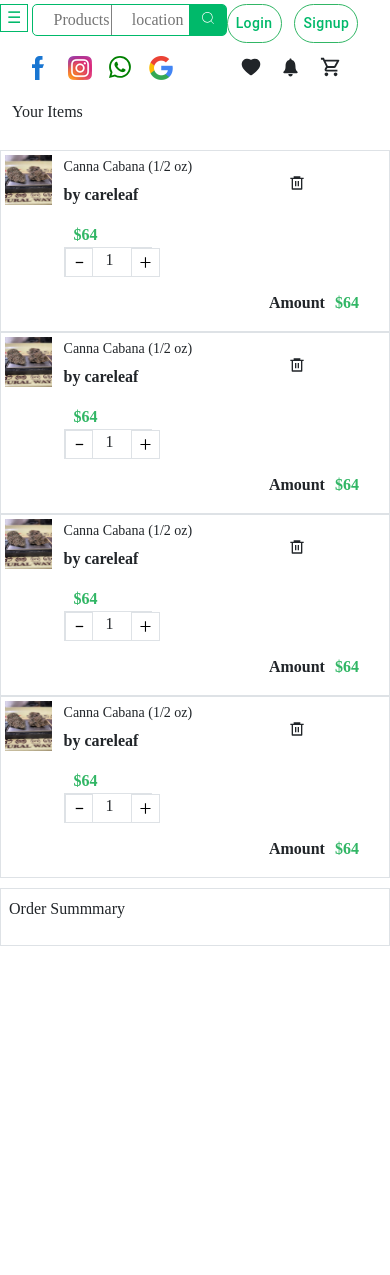
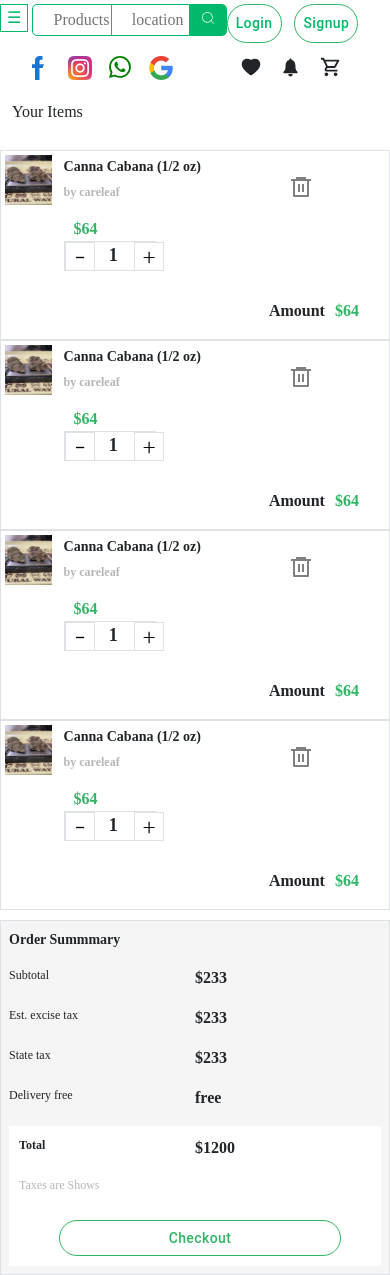
Before and after one commit to SelnoxInfotech/Backwoodorama_UserPanel, a React (Create React App) app: page /AddProductCart in a window 390 px wide. Before the commit the page ends 946 px from the top, so only its background shows below. Built offline with nearby package versions, Linux system fonts and the light colour scheme; what google-maps-react would draw is missing.

Commit message:
Addproductcart

```diff
--- a/src/AppStyle.css
+++ b/src/AppStyle.css
@@ -721,15 +721,23 @@ border: 1px solid #E7E7E7
     .Add_prod_btn_div{
       width: 12% !important;
     }
+    .add_prod_para_font h5 {
+      font-size: 16px;
+      font-weight: 700;
+  }
   }
   @media(max-width:487px){
     .Add_prod_btn_div{
       width: 16% !important;
     }
+
   }
 
   /* end */
   /* AddProductCartContainer */
+  .add_prod_cart_p p{
+    color: #B7B7B7;
+  }
   .AddProductCartContainer{
     display: flex;
   }
@@ -741,9 +749,12 @@ border: 1px solid #E7E7E7
     width: 100%;
     height: 80px;
   }
+
   .add_prod_para_font h5{
     font-size: 24px;
+    font-weight: 700;
   }
+
   .add_prod_para_margin{
     margin-top: 0px;
   }
@@ -752,24 +763,31 @@ border: 1px solid #E7E7E7
     height: 30px;
   }
   .addprod_quant{
-    width:38px !important;
+    width:39px !important;
   }
   .addprod_quant p{
-    margin-left: 12px;
+    margin-left: 14px;
+    font-weight: 700;
+    font-size: 18px;
   }
-  .add_prod_btn{
+  .add_prod_cart_btn{
     border-style: none;
     background-color: white;
     border: 1px solid #dee2e6;
+    /* color:#B7B7B7 !important; */
+    height: 29px;
+    font-weight: 700;
+  }
 
-    height: 29px;
-  }
+
   .add_prod_btn_amount{
     display: flex;
   }
   .Add_prod_cart_amount{
     display: flex;
     margin-left: 20px;
+    font-size:x-large;
+    color: gray;
   }
   .Add_prod_cart_amount p{
     color: #282625;
@@ -790,6 +808,14 @@ border: 1px solid #E7E7E7
   .Add_product_cart_right_container_summary{
    margin-top: 10px;
   }
+  .AddProduct_Cart_Btn{
+    width: 80% !important;
+    margin-top: 10px;
+  }
+  .AddProd_cart_center_btn{
+    display: flex;
+    justify-content: center;
+  }
   @media(max-width:1000px){
     .AddProductCartContainer{
       flex-direction: column;
@@ -798,6 +824,14 @@ border: 1px solid #E7E7E7
       /* width: 100% !important; */
 
     }
+    .AddProduct_Cart_Btn{
+      width: 48% !important;
+      margin-top: 10px;
+    }
+    .add_prod_para_font h5 {
+      font-size: 16px;
+      font-weight: 700;
+  }
     .AddProductCartContainerinner{
       width: 100% !important;
       margin-top: 10px !important;
@@ -814,6 +848,13 @@ border: 1px solid #E7E7E7
     .Add_prod_item_image_cont {
       width: 12% !important;
     }
+    .AddProdCartFont_weight p{
+      font-size: 16px !important;
+    }
+    .add_prod_cart_summary_p p{
+      font-size: 12px;
+
+    }
     .add_prod_para_font p{
       font-size: 18px !important;
     }
@@ -825,13 +866,38 @@ border: 1px solid #E7E7E7
     .Add_prod_content_cont{
       width: 64% !important;
     }
+    .AddProdCartFont_weight p{
+      font-size: 16px !important;
+    }
+    .add_prod_cart_summary_p p{
+      font-size: 12px;
+
+    }
+    .Add_prod_sub_minus_cont {
+      width: 33% !important;
+  }
   }
   @media(max-width:442px){
     .Add_prod_content_cont{
       width: 55% !important;
     }
+    .AddProdCartFont_weight p{
+      font-size: 14px !important;
+    }
+    .AddProduct_Cart_Btn{
+      width:80% !important;
+      margin-top: 10px;
+    }
+    .add_prod_cart_p p{
+      font-size: 12px;
+      color: #B7B7B7;
+    }
+    .add_prod_cart_summary_p p{
+      font-size: 12px;
+
+    }
     .Add_prod_sub_minus_cont {
-      width: 45% !important;
+      width: 47% !important;
     }
     .add_prod_para_font h5{
       font-size: 14px;
@@ -848,5 +914,19 @@ border: 1px solid #E7E7E7
     width: 100%;
     height: 69px;
 }
+.order_summary_flex{
+  display: flex;
+}
+.Add_product_cart_right_container_summary{
+  background: #F5F5F5;
+}
+.order_Summary_total_container{
+  background: #FFFFFF;
+  padding: 10px;
+}
+.AddProdCartFont_weight p{
+  font-weight: 700;
+  font-size: 24px;
+}
 
   /* end */
--- a/src/Components/Page/Dashboard/Delivery/Product/AddProductCart.jsx
+++ b/src/Components/Page/Dashboard/Delivery/Product/AddProductCart.jsx
@@ -1,8 +1,14 @@
 import { AiOutlinePlus } from "react-icons/ai"
 import { GrFormSubtract } from "react-icons/gr";
 import { RiDeleteBin6Line } from "react-icons/ri"
+import LoadingButton from '@mui/lab/LoadingButton';
+import Box from '@mui/material/Box';
+import useStyles from "../../../../../Style"
+
 const AddProductCart = () => {
-    const cartArr = [{ head: "Canna Cabana (1/2 oz)", innerHead: 'by careleaf', rs: "64$" },
+    const classes = useStyles()
+
+    const AddProduct_CartArr = [{ head: "Canna Cabana (1/2 oz)", innerHead: 'by careleaf', rs: "64$" },
     { head: "Canna Cabana (1/2 oz)", innerHead: 'by careleaf', rs: "64$" },
     { head: "Canna Cabana (1/2 oz)", innerHead: 'by careleaf', rs: "64$" },
     { head: "Canna Cabana (1/2 oz)", innerHead: 'by careleaf', rs: "64$" }
@@ -18,7 +24,7 @@ const AddProductCart = () => {
                     <div className="col-12  AddProductCartContainer">
 
                         <div className="col-10  AddProductCartContainerinner">
-                            {cartArr.map((ele, index) => {
+                            {AddProduct_CartArr.map((ele, index) => {
                                 return (
                                     <div className="col-12 border Add_product_cart_left_container_item" key={index}>
 
@@ -33,7 +39,7 @@ const AddProductCart = () => {
 
                                                 </div>
 
-                                                <div className="col-12 fontStyle  add_prod_para_margin">
+                                                <div className="col-12 fontStyle  add_prod_para_margin add_prod_cart_p">
                                                     <p>by careleaf</p>
 
                                                 </div>
@@ -44,14 +50,14 @@ const AddProductCart = () => {
                                                 <div className="col-12 add_prod_btn_amount">
                                                     <div className="col-2 border Add_prod_sub_minus_cont d-flex">
                                                         <div className="col-4">
-                                                            <button className="add_prod_btn"><GrFormSubtract size={"large"} /></button>
+                                                            <button className="add_prod_cart_btn"><GrFormSubtract size={"large"} /></button>
 
                                                         </div>
                                                         <div className="col-2 addprod_quant">
                                                             <p>1</p>
                                                         </div>
-                                                        <div className="col-4 ">
-                                                            <button className="add_prod_btn"><AiOutlinePlus size={"large"} /></button>
+                                                        <div className="col-4">
+                                                            <button className="add_prod_cart_btn"><AiOutlinePlus size={"large"} /></button>
 
                                                         </div>
 
@@ -77,8 +83,78 @@ const AddProductCart = () => {
                                 )
                             })}
                         </div>
-                        <div className="col-2 border  p-2 Add_product_cart_right_container_summary">
+                        <div className="col-2 border  p-2 Add_product_cart_right_container_summary ">
+                            <div className="col-12 fontStyle AddProdCartFont_weight">
                             <p>Order Summmary</p>
+
+                            </div>
+                            <div className="col-12 order_summary_flex">
+                                <div className="col-6 add_prod_cart_summary_p">
+                                    <p>Subtotal</p>
+                                </div>
+                                <div className="col-2 fontStyle">
+                                    <p>$233</p>
+                                </div>
+
+
+                            </div>
+                            <div className="col-12 order_summary_flex">
+                                <div className="col-6 add_prod_cart_summary_p">
+                                    <p>Est. excise tax</p>
+                                </div>
+                                <div className="col-2 fontStyle">
+                                    <p>$233</p>
+                                </div>
+
+
+                            </div>
+                            <div className="col-12 order_summary_flex">
+                                <div className="col-6 add_prod_cart_summary_p">
+                                    <p>State tax</p>
+                                </div>
+                                <div className="col-2 fontStyle">
+                                    <p>$233</p>
+                                </div>
+
+
+                            </div>
+                            <div className="col-12 order_summary_flex">
+                                <div className="col-6 add_prod_cart_summary_p">
+                                    <p>Delivery free</p>
+                                </div>
+                                <div className="col-2 fontStyle">
+                                    <p>free</p>
+                                </div>
+
+
+                            </div>
+                            <div className="col-12 order_Summary_total_container">
+
+                            <div className="col-12 order_summary_flex">
+                                <div className="col-6 fontStyle add_prod_cart_summary_p">
+                                    <p>Total</p>
+                                </div>
+                                <div className="col-2 fontStyle">
+                                    <p>$1200</p>
+                                </div>
+
+                            </div>
+                            <div className="col-12 add_prod_cart_p">
+                            <p>Taxes are Shows</p>
+
+                            </div>
+                            <div className="col-12 AddProd_cart_center_btn">
+                            <Box
+                                className={` add_product_btn AddProduct_Cart_Btn ${classes.loadingBtnTextAndBack}`}
+
+                            >
+                                <LoadingButton variant="outlined">Checkout</LoadingButton>
+                            </Box>
+
+                            </div>
+                            </div>
+
+
                         </div>
 
                     </div>
```
